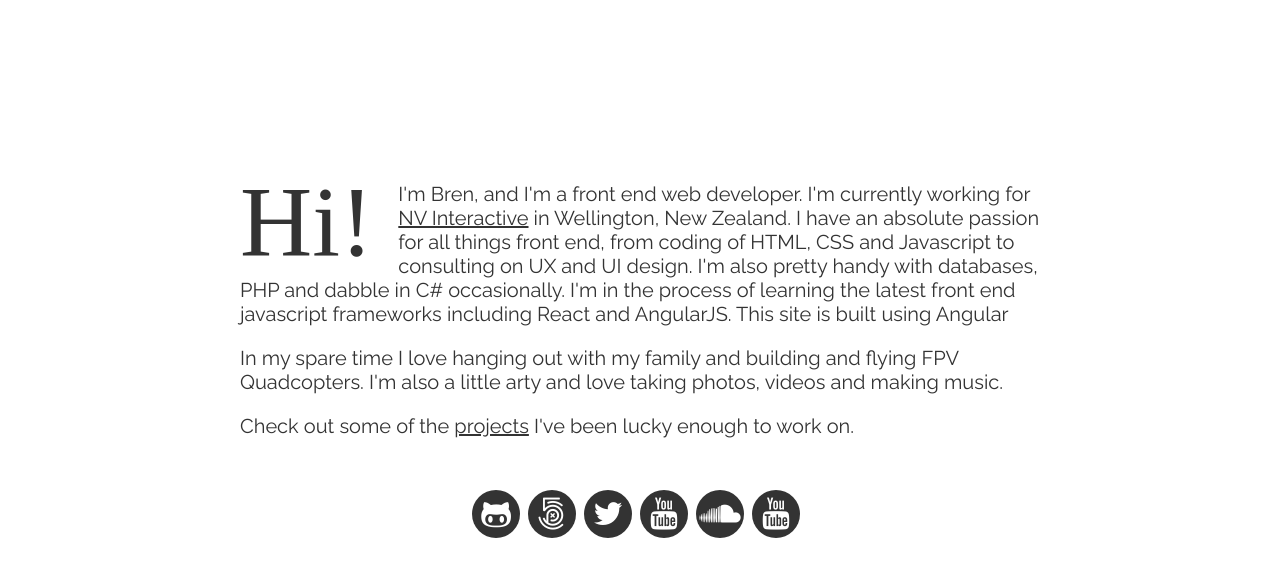
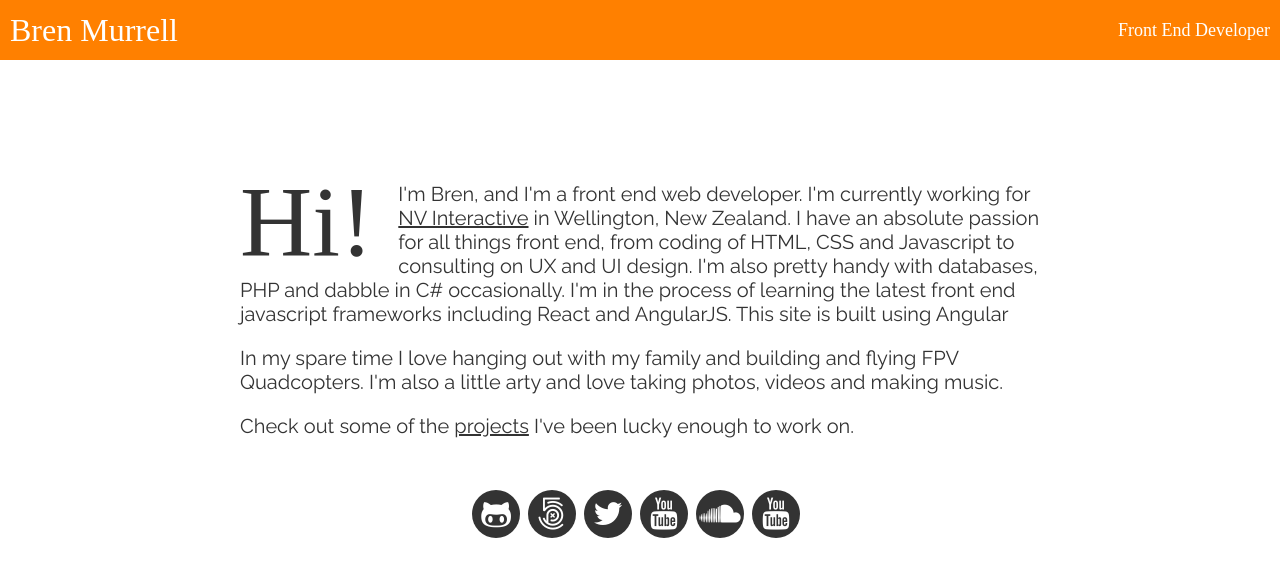
Before and after one commit to BrenMurrell/apptest, an Angular app: page /#/intro in a window 1280 px wide. Shown: the top 576 px of the page. Built offline with nearby package versions, Linux system fonts and the light colour scheme; a web font is replaced by a local one.

Commit message:
moving homepage to a fixed header on other pages (#4)

```diff
--- a/src/app/app.component.css
+++ b/src/app/app.component.css
@@ -0,0 +1,39 @@
+.home {
+    transition-property: all;
+    transition-duration: 0.4s;
+}
+
+.home h1 a {
+    color: inherit;
+    text-decoration: none;
+}
+
+.home.isNav {
+    height: 60px;
+    min-height: 0;
+    position: fixed;
+    top: 0;
+    width: 100%;
+}
+
+.home.isNav h1 {
+    position: absolute;
+    top: 0;
+    left: 0;
+    font-size: 32px;
+    line-height: 60px;
+    margin-left: 10px;
+}
+
+.home.isNav h2 {
+    position: absolute;
+    top: 0;
+    right: 0;
+    font-size: 18px;
+    line-height: 60px;
+    margin-right: 10px;
+}
+
+.home.isNav .intro__links {
+    display: none;
+}
--- a/src/app/app.component.html
+++ b/src/app/app.component.html
@@ -2,4 +2,17 @@
     <a routerLink="/" routerLinkActive="active">Home</a>
     <a routerLink="/intro" routerLinkActive="active">Intro</a>
 </nav> -->
+<section class="home" [class.isNav]="getNav()">
+
+    <div class="section__inner home__inner">
+        <h1><a routerLink="/">{{title}}</a></h1>
+        <h2>{{subtitle}}</h2>
+        <ul class="intro__links">
+            <li>
+                <a (click)="makeNav()" routerLink="/intro" class="fa fa-caret-right" title="About me"></a>
+
+            </li>
+        </ul>
+    </div>
+</section>
 <router-outlet></router-outlet>
--- a/src/app/app.component.ts
+++ b/src/app/app.component.ts
@@ -1,10 +1,35 @@
 import { Component } from '@angular/core';
+import { Router, NavigationStart, NavigationEnd, NavigationError, NavigationCancel, RoutesRecognized } from '@angular/router';
+
 
 @Component({
   selector: 'app-root',
-  templateUrl: './app.component.html'
+  templateUrl: './app.component.html',
+  styleUrls: ['./app.component.css']
 })
 export class AppComponent {
+  constructor(router:Router) {
+    router.events.forEach((event) => {
+      if(event instanceof NavigationStart) {
+        this.isHome(event.url) ? this.isNav = false : this.isNav = true;
+        window.scroll(0,0);
+      }
+      // NavigationEnd
+      // NavigationCancel
+      // NavigationError
+      // RoutesRecognized
+    });
+  }
   title = 'Bren Murrell';
   subtitle = 'Front End Developer';
+  isNav = false;
+  getNav() {
+    return this.isNav;
+  }
+  makeNav() {
+    //this.isNav = !this.isNav;
+  }
+  isHome(url) {
+    if(url === '/home' || url === '/') return true;
+  }
 }
--- a/src/app/home.component.html
+++ b/src/app/home.component.html
@@ -1,15 +1,3 @@
-<section class="home">
-    <div class="section__inner home__inner">
-        <h1>{{title}}</h1>
-        <h2>{{subtitle}}</h2>
-        <ul class="intro__links">
-            <li>
-                <a routerLink="/intro" class="fa fa-caret-right" title="About me"></a>
-
-            </li>
-        </ul>
-    </div>
-</section>
 <script>
     (function(i, s, o, g, r, a, m) {
         i['GoogleAnalyticsObject'] = r;
--- a/src/app/intro.component.html
+++ b/src/app/intro.component.html
@@ -8,7 +8,7 @@
 
         </p>
         <p>In my spare time I love hanging out with my family and building and flying FPV Quadcopters. I'm also a little arty and love taking photos, videos and making music.</p>
-        <p class="noprint">Check out some of the <a routerLink="/projects" title="Projects">projects</a> I've been lucky enough to work on.</p>
+        <p class="noprint">Check out some of the <a (click)="test()" routerLink="/projects" title="Projects">projects</a> I've been lucky enough to work on.</p>
 
         <ul class="intro__links">
             <li>
--- a/src/app/intro.component.ts
+++ b/src/app/intro.component.ts
@@ -3,4 +3,8 @@ import { Component } from '@angular/core';
   selector: 'app-root',
   templateUrl: './intro.component.html',
 })
-export class IntroComponent { }
+export class IntroComponent {
+  test(): void {
+
+  }
+}
```
Also changed, not shown: 12 other files (tests, documents, lock files or other folders).
